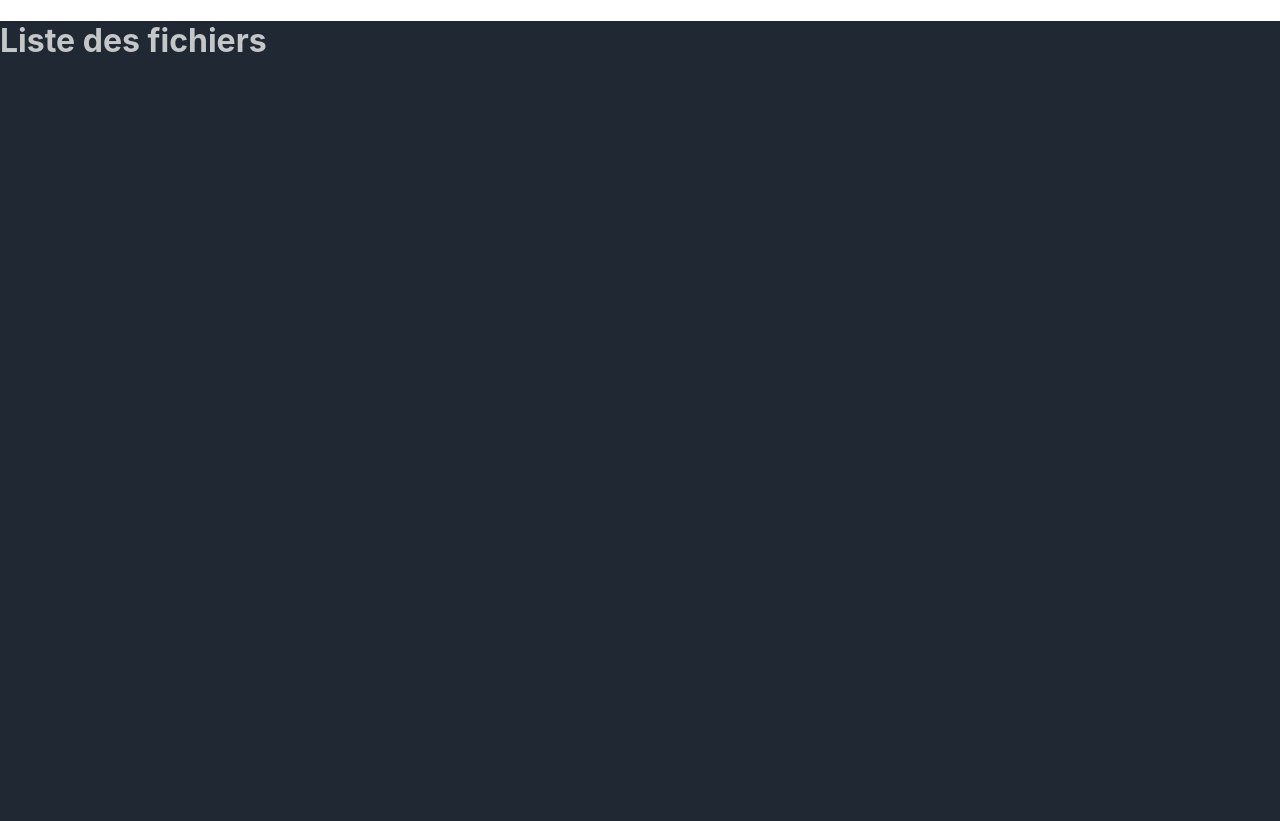
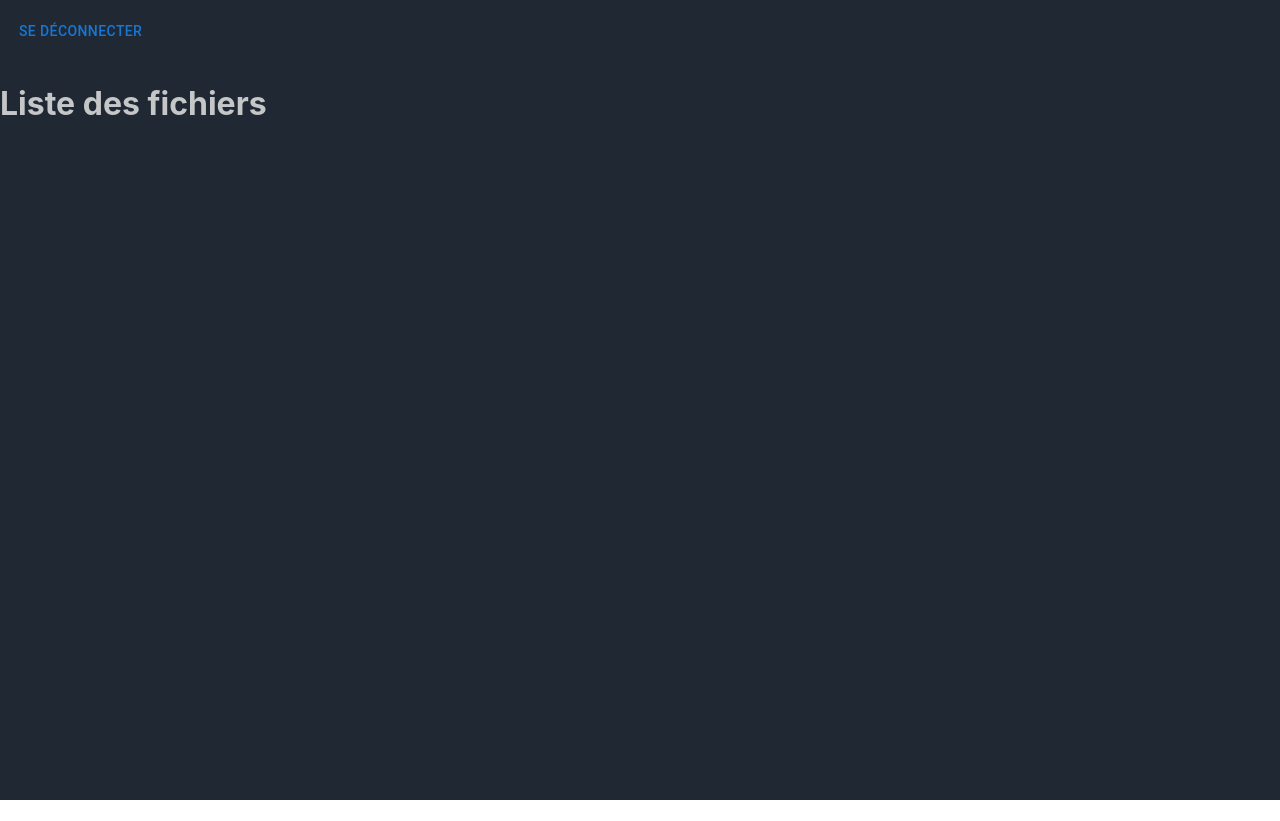
Before and after one commit to chelsm/drive-devops, a React (Create React App) app in the folder front/: page /files in a window 1280 px wide. After the commit the page ends 800 px from the top, so only its background shows below. Built offline with nearby package versions, Linux system fonts and the light colour scheme; no server answers.

Commit message:
🐛 FIX: auth

```diff
--- a/front/src/components/Files.js
+++ b/front/src/components/Files.js
@@ -1,34 +1,30 @@
-
-
 import React, { useState, useEffect } from "react";
-import { styled } from "@mui/system";
-import { TextField as TextFieldMui, Button, Link, Typography } from "@mui/material";
-import { useNavigate } from "react-router-dom";
-import axios from 'axios';
+import LogOutButton from "./LogOutButton";
+import axios from "axios";
 
 const Files = () => {
-
   useEffect(() => {
-    console.log('getAuth files',)
-    getAuth()
-  } ,[])
+    console.log("getAuth files");
+    getAuth();
+  }, []);
 
   const [pseudo, setPseudo] = useState("");
 
   const getAuth = async () => {
     try {
-      const auth = await axios.get('http://localhost:3001/authentifie');
-      console.log('auth', auth);
+      const auth = await axios.get("http://localhost:3001/authentifie");
+      setPseudo(auth.data.user);
     } catch (error) {
-      console.error('Erreur de connexion :', error);
+      console.error("Erreur de connexion :", error);
     }
-  }
+  };
 
-
-
-return(  <>
-    <h1>Liste des fichiers</h1>
-  </>)
+  return (
+    <>
+      <LogOutButton />
+      <h1>Liste des fichiers</h1>
+    </>
+  );
 };
 
 export default Files;
--- /dev/null
+++ b/front/src/components/LogOutButton.js
@@ -0,0 +1,23 @@
+import React from "react";
+import { styled } from "@mui/system";
+import Button from "@mui/material/Button";
+
+
+const LgButton = styled(Button)`
+    margin: 1em;
+    padding: 5px
+`;
+
+const LogOutButton = () => {
+    return(
+        <LgButton
+            varient="contained"
+            href="/"
+            color="primary"
+        >
+            Se déconnecter
+        </LgButton>
+    )
+}
+
+export default LogOutButton;
--- a/front/src/components/Login.js
+++ b/front/src/components/Login.js
@@ -1,8 +1,12 @@
 import React, { useState, useEffect } from "react";
 import { styled } from "@mui/system";
-import { TextField as TextFieldMui, Button, Link, Typography } from "@mui/material";
+import {
+  TextField as TextFieldMui,
+  Button,
+  Link,
+} from "@mui/material";
 import { useNavigate } from "react-router-dom";
-import axios from 'axios';
+import axios from "axios";
 
 const Container = styled("div")`
   display: flex;
@@ -45,38 +49,29 @@ const Login = () => {
   const [login, setLogin] = useState("");
   const [password, setPassword] = useState("");
 
-  useEffect(() => {
-    console.log('getAuth log',)
-    getAuth()
-
-  } ,[isValid])
-
   const handleLogin = async (e) => {
     e.preventDefault();
     try {
-      const log = await axios.post('http://localhost:3001/login', {
+      await axios.post("http://localhost:3001/login", {
         login,
-        password
+        password,
       });
-      setIsValid(true)
+      setIsValid(true);
       navigate("/files");
-
     } catch (error) {
-      setIsValid(false)
-      console.error('Erreur de connexion :', error);
+      setIsValid(false);
+      console.error("Erreur de connexion :", error);
     }
   };
 
-
-  const getAuth = async () => {
-    try {
-      const auth = await axios.get('http://localhost:3001/authentifie');
-      console.log('auth', auth);
-    } catch (error) {
-      console.error('Erreur de connexion :', error);
-    }
-  }
-
+  // const getAuth = async () => {
+  //   try {
+  //     const auth = await axios.get('http://localhost:3001/authentifie');
+  //     console.log('auth',(auth))
+  //   } catch (error) {
+  //     console.error('Erreur de connexion :', error);
+  //   }
+  // }
 
   return (
     <Container>
```
Also changed, not shown: 1 other file (tests, documents, lock files or other folders). Lines whose indentation alone changed are shown as unchanged.
